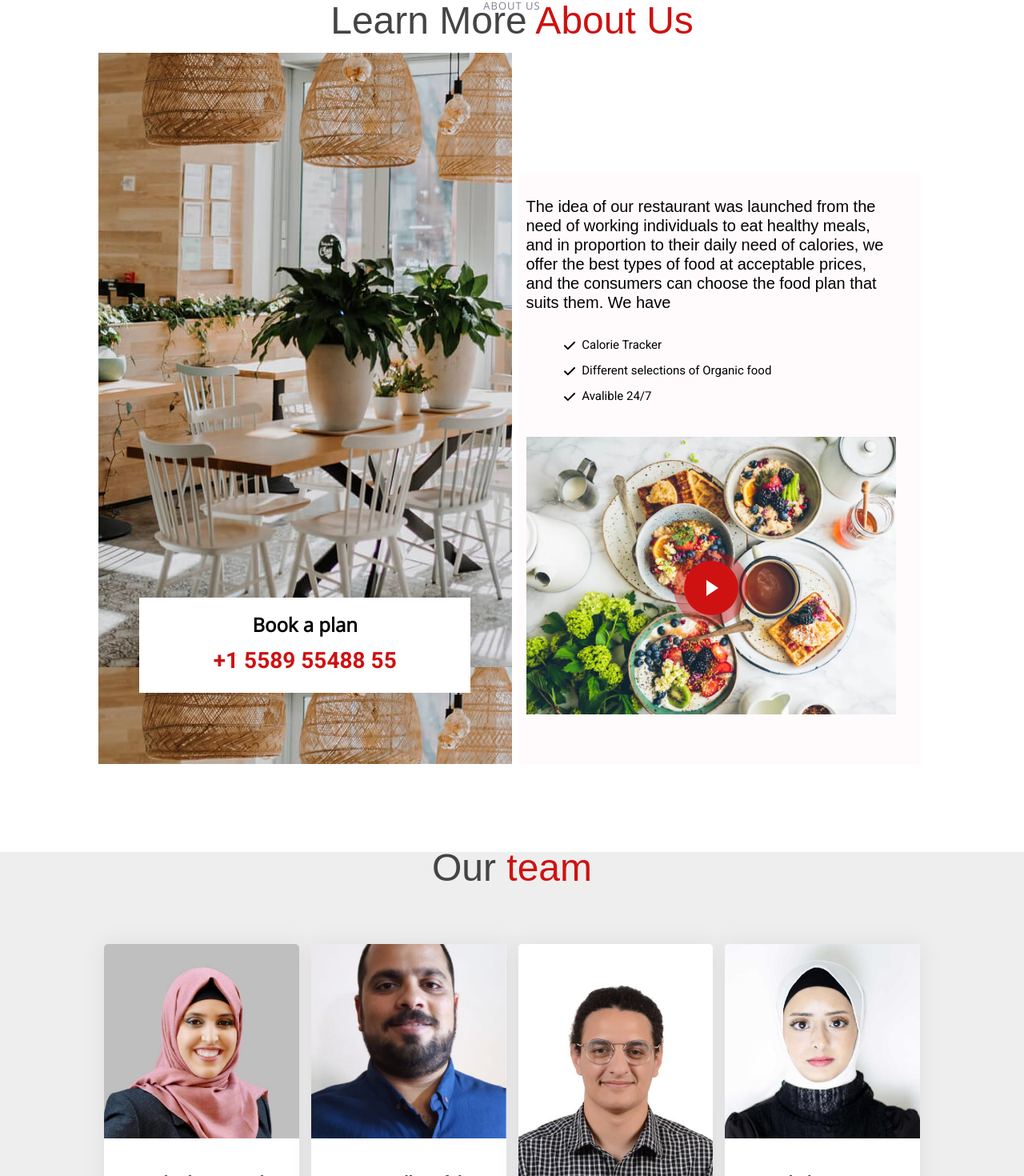
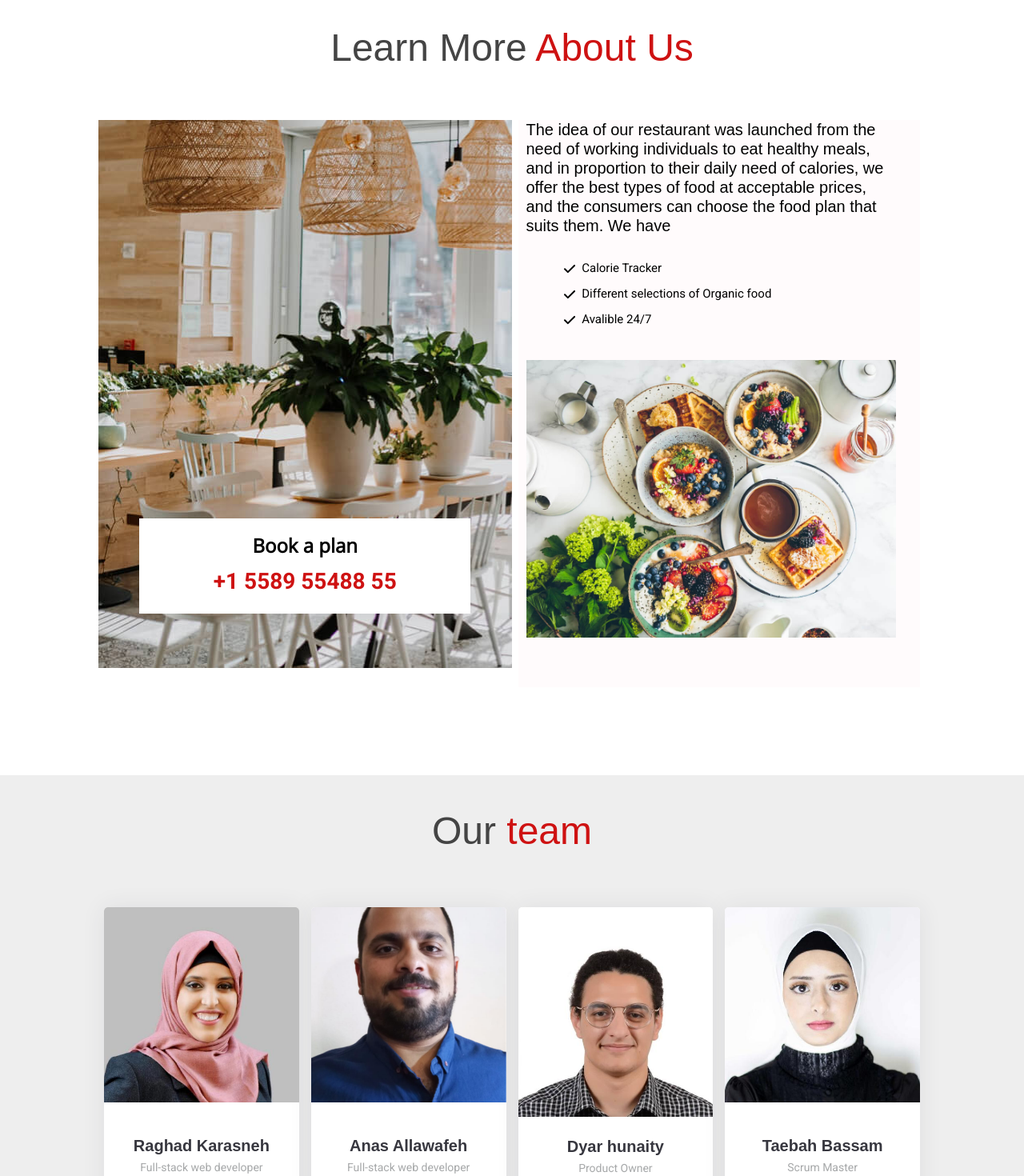
Before and after one commit to RaghadKarasneh/zakie_project_nine, a React (Create React App) app: page /About in a window 1280 px wide. Shown: the part 110-1580 px from the top of the page at 80% size. Built offline with nearby package versions, Linux system fonts and the light colour scheme.

Commit message:
project 9

```diff
--- a/src/Components/About.js
+++ b/src/Components/About.js
@@ -10,15 +10,15 @@ class About extends Component {
               <section id="about" className="about mt-5 mb-5">
                 <div className="container" data-aos="fade-up">
                   <div className="section-header">
-                    <h2>About Us</h2>
-                    <p>
+                    {/* <h2>About Us</h2> */}
+                    <p style={{margin:'50px auto'}}>
                       Learn More <span>About Us</span>
                     </p>
                   </div>
                   <div className="row gy-4">
                     <div
                       className="col-lg-6 position-relative about-img"
-                      style={{ backgroundImage: "url(./img/about.jpg)" }}
+                      style={{ backgroundImage: "url(./img/about.jpg)", height: '685px' }}
                       data-aos="fade-up"
                       data-aos-delay={150}
                     >
@@ -32,8 +32,8 @@ class About extends Component {
                       data-aos="fade-up"
                       data-aos-delay={300}
                     >
-                      <div className="content ps-0 ps-lg-3">
-                        <p className=" h2">
+                      <div className="content ps-0 ps-lg-3" style={{marginTop:'0', paddingTop:'0'}}>
+                        <p className=" h2" style={{marginTop:'0', paddingTop:'0'}}>
                         The idea of our restaurant was launched from the need of working individuals to eat healthy meals, and in proportion to their daily need of calories, we offer the best types of food at acceptable prices, and the consumers can choose the food plan that suits them.
 
                         We have
@@ -55,10 +55,10 @@ class About extends Component {
                             className="img-fluid"
                             alt=""
                           />
-                          <a
+                          {/* <a
                             href="https://www.youtube.com/watch?v=LXb3EKWsInQ"
                             className="glightbox play-btn" target={'_Blank'}
-                          />
+                          /> */}
                         </div>
                       </div>
                     </div>
@@ -72,7 +72,7 @@ class About extends Component {
                <section id="chefs" className="chefs section-bg">
                 <div className="container" data-aos="fade-up">
                   <div className="section-header">
-                    <p>
+                    <p style={{marginTop: '50px'}}>
                       Our <span>team</span>
                     </p>
                   </div>
@@ -80,7 +80,7 @@ class About extends Component {
                   <div className="row gy-4">
                     <div
                       className="col-lg-3 col-md-3 d-flex align-items-stretch"
-                      data-aos="fade-up" style={{height:'60vh'}}
+                      data-aos="fade-up"
                       data-aos-delay={100}
                     >
                       <div className="chef-member">
@@ -108,7 +108,7 @@ class About extends Component {
                     {/* End Chefs Member */}
                     <div
                       className="col-lg-3 col-md-3 d-flex align-items-stretch"
-                      data-aos="fade-up" style={{height:'60vh'}}
+                      data-aos="fade-up"
                       data-aos-delay={100}
                     >
                       <div className="chef-member">
@@ -136,11 +136,11 @@ class About extends Component {
                     {/* End Chefs Member */}
                     <div
                       className="col-lg-3 col-md-3 d-flex align-items-stretch"
-                      data-aos="fade-up" style={{height:'60vh'}}
+                      data-aos="fade-up"
                       data-aos-delay={200}
                     >
                       <div className="chef-member">
-                        <div className="member-img" style={{height:'65%'}}>
+                        <div className="member-img" style={{height:'56%'}}>
                           <img
                             src="./img/team/dyar.jpg"
                             className="img-fluid"
@@ -155,7 +155,7 @@ class About extends Component {
                             </a>
                           </div>
                         </div>
-                        <div className="member-info">
+                        <div className="member-info" style={{marginTop: '15px'}}>
                           <h4>Dyar hunaity</h4>
                           <span>Product Owner</span>
                         </div>
@@ -164,7 +164,7 @@ class About extends Component {
                     {/* End Chefs Member */}
                     <div
                       className="col-lg-3 col-md-3 d-flex align-items-stretch"
-                      data-aos="fade-up" style={{height:'60vh'}}
+                      data-aos="fade-up"
                       data-aos-delay={300}
                     >
                       <div className="chef-member">
```
